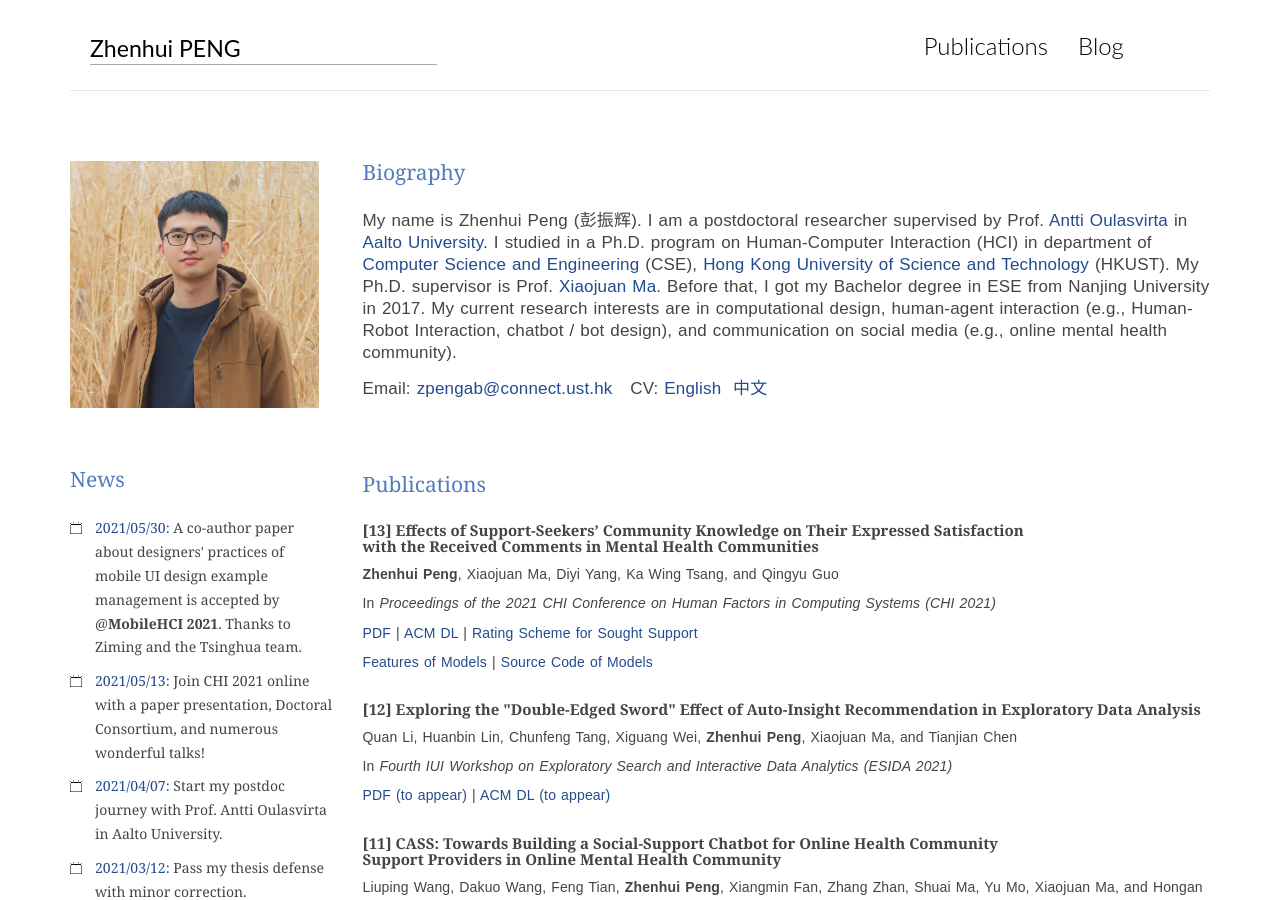
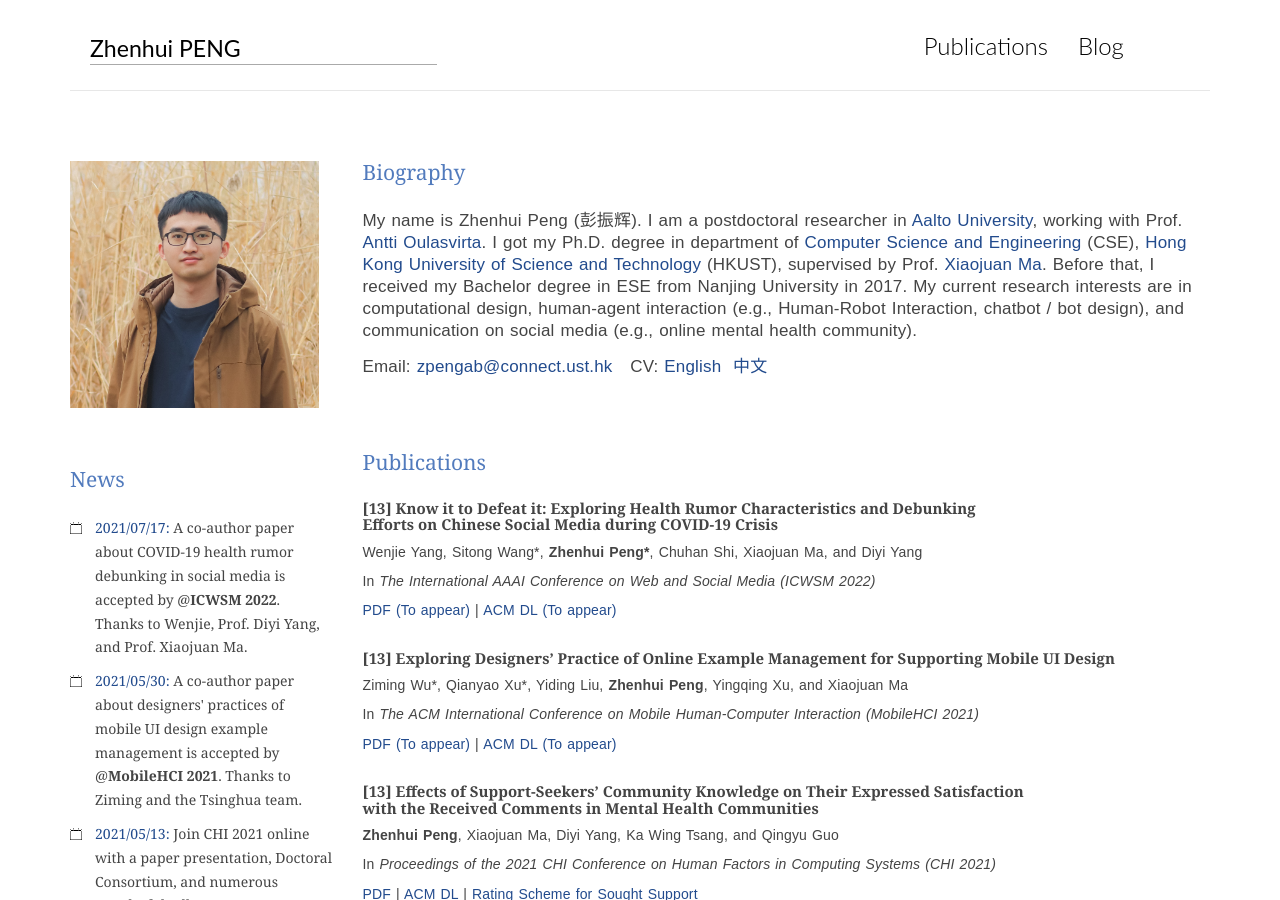
Before and after one commit to PenguinZhou/PenguinZhou.github.io, a Jekyll site: the page index.html, which Jekyll copies as it is, in a window 1280 px wide and 900 px high. Built offline with Jekyll 4.4.1, drawn with Linux system fonts in a browser that asks for light colours.

Commit message:
Update index.html

```diff
--- a/index.html
+++ b/index.html
@@ -72,6 +72,9 @@
                 <div class="widget widget-archives news">
                     <h3 class="widget-title">News</h3>
                     <ul>
+			<li>
+                            <a>2021/07/17:</a> A co-author paper about COVID-19 health rumor debunking in social media is accepted by @<strong>ICWSM 2022</strong>. Thanks to Wenjie, Prof. Diyi Yang, and Prof. Xiaojuan Ma.
+                        </li>
                         <li>
                             <a>2021/05/30:</a> A co-author paper about designers' practices of mobile UI design example management is accepted by @<strong>MobileHCI 2021</strong>. Thanks to Ziming and the Tsinghua team.
                         </li>
@@ -161,13 +164,12 @@
             <main class="col-md-9">
                 <h3 class="widget-title">Biography</h3>
                 <div class="biography">
-                    <p>My name is Zhenhui Peng (彭振辉). I am a postdoctoral researcher supervised by Prof. <a href="http://users.comnet.aalto.fi/oulasvir/">Antti Oulasvirta</a>
-                        in <a href="https://www.aalto.fi/en">Aalto University</a>.
-                        I studied in a Ph.D. program on Human-Computer Interaction (HCI) in department of
+                    <p>My name is Zhenhui Peng (彭振辉). I am a postdoctoral researcher in <a href="https://www.aalto.fi/en">Aalto University</a>, working with Prof. <a href="http://users.comnet.aalto.fi/oulasvir/">Antti Oulasvirta</a>.
+                        I got my Ph.D. degree in department of
                         <a href="https://www.cse.ust.hk/">Computer Science and Engineering</a> (CSE),
-                        <a href="http://www.ust.hk/">Hong Kong University of Science and Technology</a> (HKUST).
-                        My Ph.D. supervisor is Prof. <a href="https://www.cse.ust.hk/~mxj/">Xiaojuan Ma</a>.
-                        Before that, I got my Bachelor degree in ESE from Nanjing University in 2017.
+                        <a href="http://www.ust.hk/">Hong Kong University of Science and Technology</a> (HKUST),
+                        supervised by Prof. <a href="https://www.cse.ust.hk/~mxj/">Xiaojuan Ma</a>.
+                        Before that, I received my Bachelor degree in ESE from Nanjing University in 2017.
                         My current research interests are in computational design, human-agent interaction (e.g., Human-Robot Interaction, chatbot / bot design),
                         and communication on social media (e.g., online mental health community).
                         <!-- I welcome all collaboration opportunities from both academies and industries. -->
@@ -184,6 +186,31 @@
                 </div>
                 <div class="widget"><a name="publication"></a>
                     <h3 class="widget-title">Publications</h3>
+		    <div class="publication">
+                        <h4 class="paper-title">
+                            [13] Know it to Defeat it: Exploring Health Rumor Characteristics and Debunking  <br>
+                            Efforts on Chinese Social Media during COVID-19 Crisis
+                        </h4>
+                        <p>Wenjie Yang, Sitong Wang*, <strong>Zhenhui Peng*</strong>, Chuhan Shi, Xiaojuan Ma, and Diyi Yang</p>
+                        <p>In <i>The International AAAI Conference on Web and Social Media (ICWSM 2022)</i></p>
+                        <!-- <a href="https://doi.org/10.1145/3313831.3376695">https://doi.org/10.1145/3313831.3376695</a> -->
+                        <p>
+                            <a href="docs/chi2021_mental_health.pdf">PDF (To appear)</a> |
+                            <a href="https://dl.acm.org/doi/abs/10.1145/3411764.3445446">ACM DL (To appear)</a>
+                        </p>
+                    </div>
+		    <div class="publication">
+                        <h4 class="paper-title">
+                            [13] Exploring Designers’ Practice of Online Example Management for Supporting Mobile UI Design
+                        </h4>
+                        <p>Ziming Wu*, Qianyao Xu*, Yiding Liu, <strong>Zhenhui Peng</strong>, Yingqing Xu, and Xiaojuan Ma</p>
+                        <p>In <i>The ACM International Conference on Mobile Human-Computer Interaction (MobileHCI 2021)</i></p>
+                        <!-- <a href="https://doi.org/10.1145/3313831.3376695">https://doi.org/10.1145/3313831.3376695</a> -->
+                        <p>
+                            <a href="docs/chi2021_mental_health.pdf">PDF (To appear)</a> |
+                            <a href="https://dl.acm.org/doi/abs/10.1145/3411764.3445446">ACM DL (To appear)</a>
+                        </p>
+                    </div>
                     <div class="publication">
                         <h4 class="paper-title">
                             [13] Effects of Support-Seekers’ Community Knowledge on Their Expressed Satisfaction <br>
```
